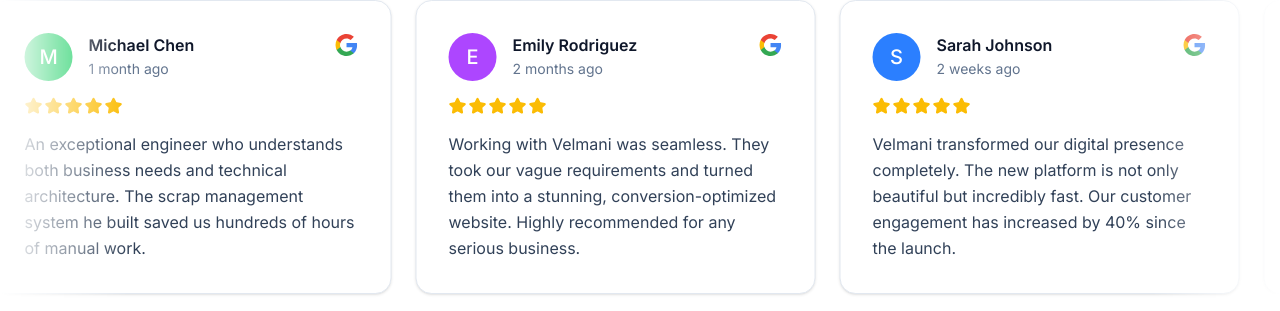
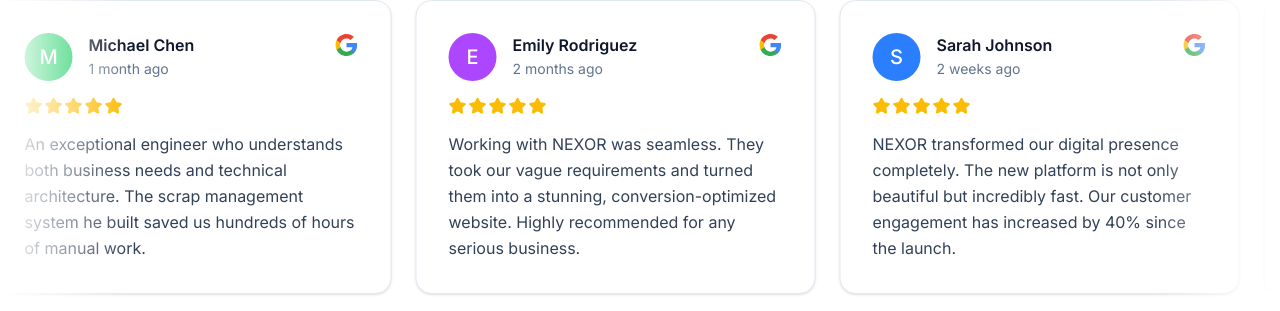
Before and after one commit to VelmaniM/Own-Website, a React (Vite) app in the folder frontend/: page / in a window 1280 px wide. Shown: the part 3673-3984 px from the top of the page. Built offline with nearby package versions, Linux system fonts and the light colour scheme.

Commit message:
update: replace Velmani with NEXOR in reviews

```diff
--- a/frontend/src/components/Reviews.jsx
+++ b/frontend/src/components/Reviews.jsx
@@ -10,7 +10,7 @@ const testimonials = [
     time: '2 weeks ago',
     initial: 'S',
     color: 'bg-blue-500',
-    content: 'Velmani transformed our digital presence completely. The new platform is not only beautiful but incredibly fast. Our customer engagement has increased by 40% since the launch.',
+    content: 'NEXOR transformed our digital presence completely. The new platform is not only beautiful but incredibly fast. Our customer engagement has increased by 40% since the launch.',
     rating: 5
   },
   {
@@ -28,7 +28,7 @@ const testimonials = [
     time: '2 months ago',
     initial: 'E',
     color: 'bg-purple-500',
-    content: 'Working with Velmani was seamless. They took our vague requirements and turned them into a stunning, conversion-optimized website. Highly recommended for any serious business.',
+    content: 'Working with NEXOR was seamless. They took our vague requirements and turned them into a stunning, conversion-optimized website. Highly recommended for any serious business.',
     rating: 5
   }
 ];
```
